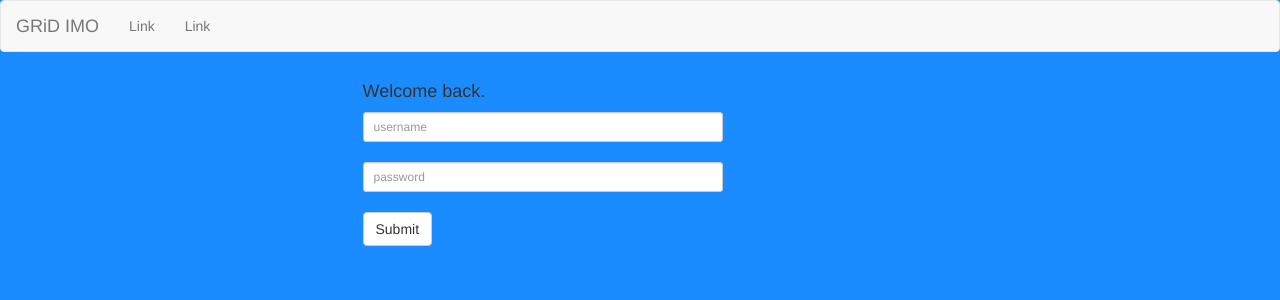
After one commit to Zathoxic/GRiD_ReWork, a PHP site: page /admin.php in a window 1280 px wide. The commit adds this page. Shown: the top 300 px of the page. Run offline with PHP 8.4, Linux system fonts and the light colour scheme; some libraries are stand-ins or nearby versions.

Commit message:
added login system

```diff
--- /dev/null
+++ b/admin.php
@@ -0,0 +1,38 @@
+<?php
+session_start();
+include("inc/header.php");
+include_once( "inc/class.TemplatePower.inc.php" );
+$tpl = new TemplatePower( "tpl/admin.tpl" );
+$tpl->prepare();
+$tpl->printToScreen();
+$servername = "localhost";
+$username = "root";
+$password = "";
+$db_name = "grid_imo";
+// Create connection
+$conn = new mysqli($servername, $username, $password , $db_name);
+
+// Check connection
+if ($conn->connect_error) {
+    die("Connection failed: " . $conn->connect_error);
+}
+if (isset($_POST["submit"])) {
+    $myusername=$_POST['username'];
+    $mypassword=$_POST['password'];
+    $mypassword=md5($mypassword);
+    $sql="SELECT * FROM `login` WHERE PASSWORD = '$mypassword' and username = '$myusername'";
+    $result=mysqli_query($conn,$sql);
+
+$count=$result->num_rows;
+
+// If result matched $myusername and $mypassword, table row must be 1 row
+if($count==1){
+    $_SESSION["username"] = $myusername;
+    header("location:index.php");
+}
+else {
+echo "Wrong Username or Password";
+}
+}
+
+?>
--- a/inc/header.php
+++ b/inc/header.php
@@ -21,9 +21,22 @@
         <!-- Collect the nav links, forms, and other content for toggling -->
         <div class="collapse navbar-collapse" id="bs-example-navbar-collapse-1">
           <ul class="nav navbar-nav">
-            <li class="active"><a href="#">Link <span class="sr-only">(current)</span></a></li>
+            <li><a href="#">Link <span class="sr-only">(current)</span></a></li>
             <li><a href="#">Link</a></li>
+
           </ul>
+          <?php
+           if(!empty( $_SESSION["username"])){
+
+
+           echo "<ul class='nav navbar-nav'>
+             <li><a href='#''>Add news<span class='sr-only'>(current)</span></a></li>
+             <li><a href='#''>Add project</a></li>
+
+           </ul>";
+              echo "<p style='float:right; margin:0;'>ingelogd als: ".$_SESSION['username']."</p> <br><a style='float:right' href='logout.php'>logout</a>";
+}
+           ?>
         </div><!-- /.navbar-collapse -->
       </div><!-- /.container-fluid -->
 
--- a/index.php
+++ b/index.php
@@ -1,4 +1,5 @@
 <?php
+session_start();
 include("inc/header.php");
 include_once( "inc/class.TemplatePower.inc.php" );
 
--- /dev/null
+++ b/logout.php
@@ -0,0 +1,5 @@
+<?php
+session_start();
+session_destroy();
+header("location:index.php");
+?>
--- /dev/null
+++ b/tpl/admin.tpl
@@ -0,0 +1,53 @@
+<!DOCTYPE html>
+<html lang="en">
+
+<head>
+  <meta charset="utf-8">
+  <meta http-equiv="X-UA-Compatible" content="IE=edge">
+  <meta name="viewport" content="width=device-width, initial-scale=1">
+  <title></title>
+
+  <!-- Bootstrap -->
+  <link rel="stylesheet" href="https://maxcdn.bootstrapcdn.com/bootstrap/3.3.5/css/bootstrap.min.css">
+  <link rel="stylesheet" href="https://maxcdn.bootstrapcdn.com/font-awesome/4.4.0/css/font-awesome.min.css">
+
+  <!-- HTML5 Shim and Respond.js IE8 support of HTML5 elements and media queries -->
+  <!-- WARNING: Respond.js doesn't work if you view the page via file:// -->
+  <!--[if lt IE 9]>
+      <script src="https://oss.maxcdn.com/libs/html5shiv/3.7.2/html5shiv.js"></script>
+      <script src="https://oss.maxcdn.com/libs/respond.js/1.4.2/respond.min.js"></script>
+    <![endif]-->
+</head>
+
+<body style="background-color:#1a8cff;">
+  <!--Pulling Awesome Font -->
+  <link href="//maxcdn.bootstrapcdn.com/font-awesome/4.2.0/css/font-awesome.min.css" rel="stylesheet">
+
+  <div class="container">
+    <div class="row">
+      <div class="col-md-offset-3 col-md-4">
+        <div class="form-login">
+          <h4>Welcome back.</h4>
+          <form  method="post">
+            <input type="text" id="userName" class="form-control input-sm chat-input" placeholder="username" name="username"/>
+            </br>
+            <input type="text" id="userPassword" class="form-control input-sm chat-input" placeholder="password" name="password"/>
+            </br>
+            <div class="wrapper">
+              <span class="group-btn">
+                    <input type="submit" class="btn btn-default" name="submit"/>
+                </span>
+          </form>
+          </div>
+        </div>
+
+      </div>
+    </div>
+  </div>
+  <!-- jQuery (necessary for Bootstrap's JavaScript plugins) -->
+  <script src="https://ajax.googleapis.com/ajax/libs/jquery/1.11.3/jquery.min.js"></script>
+  <!-- Include all compiled plugins (below), or include individual files as needed -->
+  <script src="https://maxcdn.bootstrapcdn.com/bootstrap/3.3.5/js/bootstrap.min.js"></script>
+</body>
+
+</html>
```
